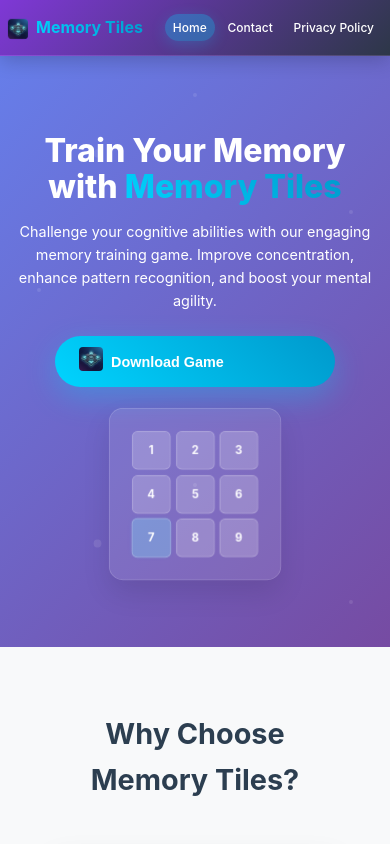
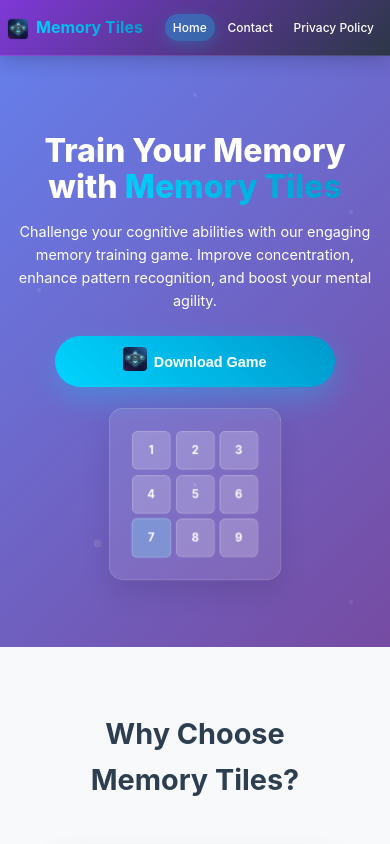
Before and after one commit to isadukovskiy/memorytrain, a React (Create React App) app: page / in a window 390 px wide. Shown: the top 844 px of the page. Built offline with nearby package versions, Linux system fonts and the light colour scheme.

Commit message:
centered button text

```diff
--- a/src/components/Home.css
+++ b/src/components/Home.css
@@ -74,6 +74,7 @@
   transition: all 0.3s ease;
   display: flex;
   align-items: center;
+  justify-content: center;
   gap: 0.5rem;
   box-shadow: 0 10px 30px rgba(0, 212, 255, 0.3);
   animation: fadeInUp 1s ease-out 0.4s both;
@@ -399,6 +400,10 @@
     width: 100%;
     max-width: 280px;
     margin: 0 auto;
+    display: flex;
+    align-items: center;
+    justify-content: center;
+    gap: 0.5rem;
   }
 
   .game-preview {
@@ -526,6 +531,10 @@
   .play-button {
     padding: 0.7rem 1.5rem;
     font-size: 0.9rem;
+    display: flex;
+    align-items: center;
+    justify-content: center;
+    gap: 0.4rem;
   }
 
   .game-preview {
```
